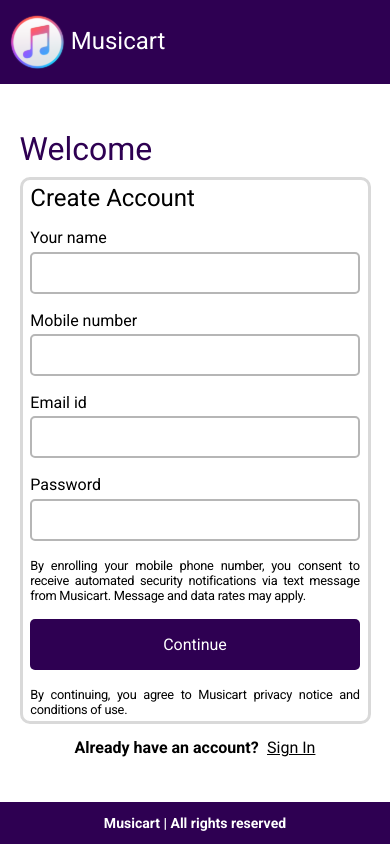
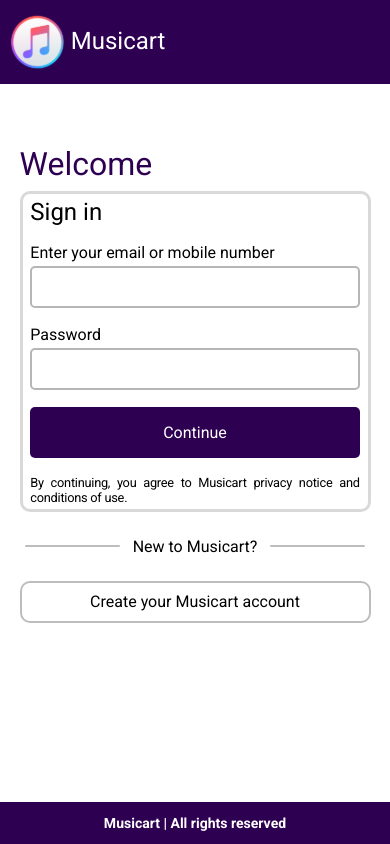
Before and after one commit to chaursiyasanjeet/musicart, a React (Create React App) app in the folder frontend/: page /signin in a window 390 px wide. Built offline with nearby package versions, Linux system fonts and the light colour scheme.

Commit message:
fixed:style issue

```diff
--- a/frontend/package.json
+++ b/frontend/package.json
@@ -8,6 +8,7 @@
     "@testing-library/user-event": "^13.5.0",
     "react": "^18.2.0",
     "react-dom": "^18.2.0",
+    "react-router-dom": "^6.21.0",
     "react-scripts": "5.0.1",
     "react-toastify": "^9.1.3",
     "web-vitals": "^2.1.4"
--- a/frontend/src/App.js
+++ b/frontend/src/App.js
@@ -1,8 +1,21 @@
-import Signup from "./components/Signup/Signup";
+import {
+  BrowserRouter as Router,
+  Route,
+  Routes,
+  BrowserRouter,
+} from "react-router-dom";
+import Signup from "./pages/Signup/Signup";
+import Login from "./pages/Login/Login";
+
 function App() {
   return (
     <div className="App">
-      <Signup />
+      <BrowserRouter>
+        <Routes>
+          <Route path="/signup" element={<Signup />} />
+          <Route path="/signin" element={<Login />} />
+        </Routes>
+      </BrowserRouter>
     </div>
   );
 }
--- a/frontend/src/components/Footer/Footer.module.css
+++ b/frontend/src/components/Footer/Footer.module.css
@@ -2,8 +2,6 @@
     width: 100vw;
     height: 7vh;
     background-color: rgba(46, 0, 82, 1);
-    position: absolute;
-    bottom: 0;
     font-family: Roboto;
     font-size: 1vw;
     font-weight: 500;
@@ -11,7 +9,6 @@
     text-align: center;
     color: rgba(255, 255, 255, 1);
     padding: 1vh 0 1vh 0;
-    position: fixed;
     display: flex;
     justify-content: center;
     align-items: center;
--- a/frontend/src/components/Header/Header.module.css
+++ b/frontend/src/components/Header/Header.module.css
@@ -14,7 +14,6 @@
     padding: 0 2vw 0 2vw;
     position: absolute;
     top: 0;
-    position: fixed;
 }
 
 .mobileHeader {
--- a/frontend/src/components/Login/Login.js
+++ b/frontend/src/pages/Login/Login.js
@@ -1,10 +1,12 @@
-import style from "./Signup.module.css";
+import style from "./Login.module.css";
 import musicIcon from "../../assets/musicIcon.svg";
-import Footer from "../Footer/Footer";
-import Header from "../Header/Header";
+import Footer from "../../components/Footer/Footer";
+import Header from "../../components/Header/Header";
 import { ToastContainer, toast } from "react-toastify";
 import { useState } from "react";
+import { useNavigate } from "react-router-dom";
 const Login = () => {
+  const redirect = useNavigate();
   const [user, setUser] = useState({ email: "", password: "" });
 
   const validateForm = (email, password) => {
@@ -82,9 +84,18 @@
           <span>New to Musicart?</span>
           <div></div>
         </div>
-        <button className={style.button}>Create your Musicart account</button>
+        <button
+          className={style.button}
+          onClick={() => {
+            redirect("/signup");
+          }}
+        >
+          Create your Musicart account
+        </button>
       </div>
-      <Footer />
+      <div className={style.footer}>
+        <Footer />
+      </div>
       <ToastContainer
         position="top-right"
         autoClose={5000}
--- a/frontend/src/components/Signup/Signup.module.css
+++ b/frontend/src/pages/Login/Login.module.css
@@ -1,13 +1,10 @@
 .container {
-    height: fit-content;
-    padding: 5vh 0 10vh 0;
+    height: 90vh;
     width: 100vw;
     display: flex;
     flex-direction: column;
     align-items: center;
     justify-content: space-evenly;
-    overflow: scroll;
-    gap: 4vh
 }
 
 .titleDesktop {
@@ -45,7 +42,7 @@
 
 .form>h1 {
     font-family: Roboto;
-    font-size: 3vw;
+    font-size: 1.5rem;
     font-weight: 400;
     letter-spacing: 0em;
     color: rgba(0, 0, 0, 1)
@@ -59,7 +56,7 @@
 
 .form>div>span {
     font-family: Roboto;
-    font-size: 1.5vw;
+    font-size: 1rem;
     font-weight: 500;
     letter-spacing: 0em;
     color: rgba(0, 0, 0, 1)
@@ -68,15 +65,10 @@
 .form>span {
     font-family: Roboto;
     text-align: justify;
-    font-size: 1.1vw;
-    font-weight: 500;
+    font-size: 0.8rem;
+    font-weight: 400;
     letter-spacing: -0.02em;
     color: rgba(0, 0, 0, 1);
-}
-
-.form>span:last-child {
-    font-size: 1vw;
-    font-weight: 400;
 }
 
 .form>div>input {
@@ -85,7 +77,7 @@
     border: 2px solid rgba(182, 182, 182, 1);
     border-radius: 5px;
     font-family: Roboto;
-    font-size: 1.5vw;
+    font-size: 1rem;
     font-weight: 500;
     letter-spacing: 0em;
 }
@@ -96,39 +88,62 @@
     height: 6vh;
     background-color: rgba(46, 0, 82, 1);
     font-family: Roboto;
-    font-size: 1.8vw;
+    font-size: 1.1rem;
     font-weight: 500;
     line-height: 32px;
     letter-spacing: 0em;
     text-align: center;
     color: rgba(255, 255, 255, 1);
     cursor: pointer;
-    transform: 4s;
-}
-
-.form>button:active {
-    scale: 0.5;
-}
-
-.bottomPart {
-    font-family: Roboto;
-    font-size: 1.4rem;
-    line-height: 32px;
-    letter-spacing: 0em;
-    text-align: left;
-    color: rgba(0, 0, 0, 1)
-}
-
-.bottomPart>span {
-    font-weight: 550;
-}
-
-.bottomPart>a {
-    margin-left: 1vh;
-    color: rgba(0, 0, 0, 1)
 }
 
 
+.newToMusic {
+    display: flex;
+    width: 40vw;
+    justify-content: space-between;
+    align-items: center;
+    gap: 2vw;
+}
+
+.newToMusic>div {
+    border-radius: 5px;
+    height: 2px;
+    width: 100%;
+    background-color: rgba(189, 189, 189, 1)
+}
+
+.newToMusic>span {
+    font-family: Roboto;
+    font-size: 1rem;
+    font-weight: 400;
+    letter-spacing: 0em;
+    white-space: nowrap;
+}
+
+.button {
+    border: none;
+    border: 2px solid rgba(189, 189, 189, 1);
+    height: 8vh;
+    width: 40vw;
+    font-family: Roboto;
+    font-size: 1rem;
+    font-weight: 400;
+    line-height: 26px;
+    letter-spacing: 0em;
+    color: rgba(0, 0, 0, 1);
+    background-color: rgba(255, 255, 255, 1);
+    color: #000000;
+    border-radius: 10px;
+    cursor: pointer;
+}
+
+
+
+.footer {
+    position: absolute;
+    bottom: 0;
+}
 
 @media (max-width:550px) {
     .titleMobile {
@@ -144,15 +159,13 @@
         font-weight: 400;
         letter-spacing: 0em;
         width: 90vw;
-        margin-top: 10vh;
     }
 
     .container {
-        margin-top: 10vh;
+        margin-top: 5vh;
         height: 80vh;
         justify-content: center;
         gap: 1vh;
-        overflow: scroll;
     }
 
     .titleDesktop {
@@ -161,20 +174,16 @@
 
     .form {
         width: 90vw;
+        margin-bottom: 2vh;
     }
 
     .form>h1 {
         font-size: 1.5rem;
+
     }
 
     .form>div>span {
         font-size: 1rem;
-    }
-
-
-
-    .form>span:last-child {
-        font-size: 0.8rem;
     }
 
     .form>div>input {
@@ -192,7 +201,22 @@
         font-size: 0.8rem;
     }
 
-    .bottomPart {
+    .button {
+        width: 90vw;
+        height: 5vh;
         font-size: 1rem;
     }
+
+    .newToMusic {
+        width: 87vw;
+        margin-bottom: 2vh;
+    }
+
+    .newToMusic>span {
+        font-size: 1rem;
+    }
+
+    .newToMusic>div {
+        width: 28%;
+    }
 }
--- a/frontend/src/components/Signup/Signup.js
+++ b/frontend/src/pages/Signup/Signup.js
@@ -1,7 +1,7 @@
 import style from "./Signup.module.css";
 import musicIcon from "../../assets/musicIcon.svg";
-import Footer from "../Footer/Footer";
-import Header from "../Header/Header";
+import Footer from "../../components/Footer/Footer";
+import Header from "../../components/Header/Header";
 import { ToastContainer, toast } from "react-toastify";
 import { useState } from "react";
 const Signup = () => {
@@ -121,7 +121,7 @@
         </div>
         <aside className={style.bottomPart}>
           <span>Already have an account?</span>
-          <a href="/login">Sign In</a>
+          <a href="/signin">Sign In</a>
         </aside>
       </div>
       <Footer />
--- a/frontend/src/components/Login/Login.module.css
+++ b/frontend/src/pages/Signup/Signup.module.css
@@ -1,10 +1,13 @@
 .container {
-    height: 90vh;
+    height: fit-content;
+    padding: 3vh 0 8vh 0;
     width: 100vw;
     display: flex;
     flex-direction: column;
     align-items: center;
     justify-content: space-evenly;
+    overflow: scroll;
+    gap: 4vh
 }
 
 .titleDesktop {
@@ -56,7 +59,7 @@
 
 .form>div>span {
     font-family: Roboto;
-    font-size: 1.5vw;
+    font-size: 1rem;
     font-weight: 500;
     letter-spacing: 0em;
     color: rgba(0, 0, 0, 1)
@@ -65,10 +68,15 @@
 .form>span {
     font-family: Roboto;
     text-align: justify;
-    font-size: 1.1vw;
-    font-weight: 400;
+    font-size: 0.8rem;
+    font-weight: 500;
     letter-spacing: -0.02em;
     color: rgba(0, 0, 0, 1);
+}
+
+.form>span:last-child {
+    font-size: 0.75rem;
+    font-weight: 400;
 }
 
 .form>div>input {
@@ -95,57 +103,37 @@
     text-align: center;
     color: rgba(255, 255, 255, 1);
     cursor: pointer;
+    transform: 4s;
+}
+
+.form>button:active {
+    scale: 0.5;
+}
+
+.bottomPart {
+    font-family: Roboto;
+    font-size: 1rem;
+    line-height: 32px;
+    letter-spacing: 0em;
+    color: rgba(0, 0, 0, 1)
+}
+
+.bottomPart>span {
+    font-weight: 550;
+}
+
+.bottomPart>a {
+    margin-left: 1vh;
+    color: rgba(0, 0, 0, 1)
 }
 
 
-.newToMusic {
-    display: flex;
-    width: 40vw;
-    justify-content: space-between;
-    align-items: center;
-    gap: 2vw;
-}
-
-.newToMusic>div {
-    height: 2px;
-    width: 25%;
-    background-color: rgba(189, 189, 189, 1)
-}
-
-.newToMusic>span {
-    font-family: Roboto;
-    font-size: 1.6vw;
-    font-weight: 400;
-    line-height: 26px;
-    letter-spacing: 0em;
-}
-
-.button {
-    border: none;
-    border: 2px solid rgba(189, 189, 189, 1);
-    height: 8vh;
-    width: 40vw;
-    font-family: Roboto;
-    font-size: 1.8vw;
-    font-weight: 400;
-    line-height: 26px;
-    letter-spacing: 0em;
-    text-align: center;
-    color: rgba(0, 0, 0, 1);
-    background-color: rgba(255, 255, 255, 1);
-    color: rgba(0, 0, 0, 1);
-    border-radius: 10px;
-    cursor: pointer;
-}
-
-.button:active {
-    scale: (0.5);
-}
 
 @media (max-width:550px) {
     .titleMobile {
         display: block;
         width: 100vw;
+        margin-bottom: 10vh;
     }
 
     .container>span {
@@ -156,13 +144,13 @@
         font-weight: 400;
         letter-spacing: 0em;
         width: 90vw;
+
     }
 
     .container {
-        margin-top: 5vh;
-        height: 80vh;
         justify-content: center;
         gap: 1vh;
+        overflow: scroll;
     }
 
     .titleDesktop {
@@ -181,6 +169,12 @@
         font-size: 1rem;
     }
 
+
+
+    .form>span:last-child {
+        font-size: 0.8rem;
+    }
+
     .form>div>input {
         width: 100%;
         height: 5vh;
@@ -196,21 +190,7 @@
         font-size: 0.8rem;
     }
 
-    .button {
-        width: 90vw;
-        height: 5vh;
+    .bottomPart {
         font-size: 1rem;
     }
-
-    .newToMusic {
-        width: 87vw;
-    }
-
-    .newToMusic>span {
-        font-size: 1rem;
-    }
-
-    .newToMusic>div {
-        width: 28%;
-    }
 }
```
Also changed, not shown: 1 other file (tests, documents, lock files or other folders).
